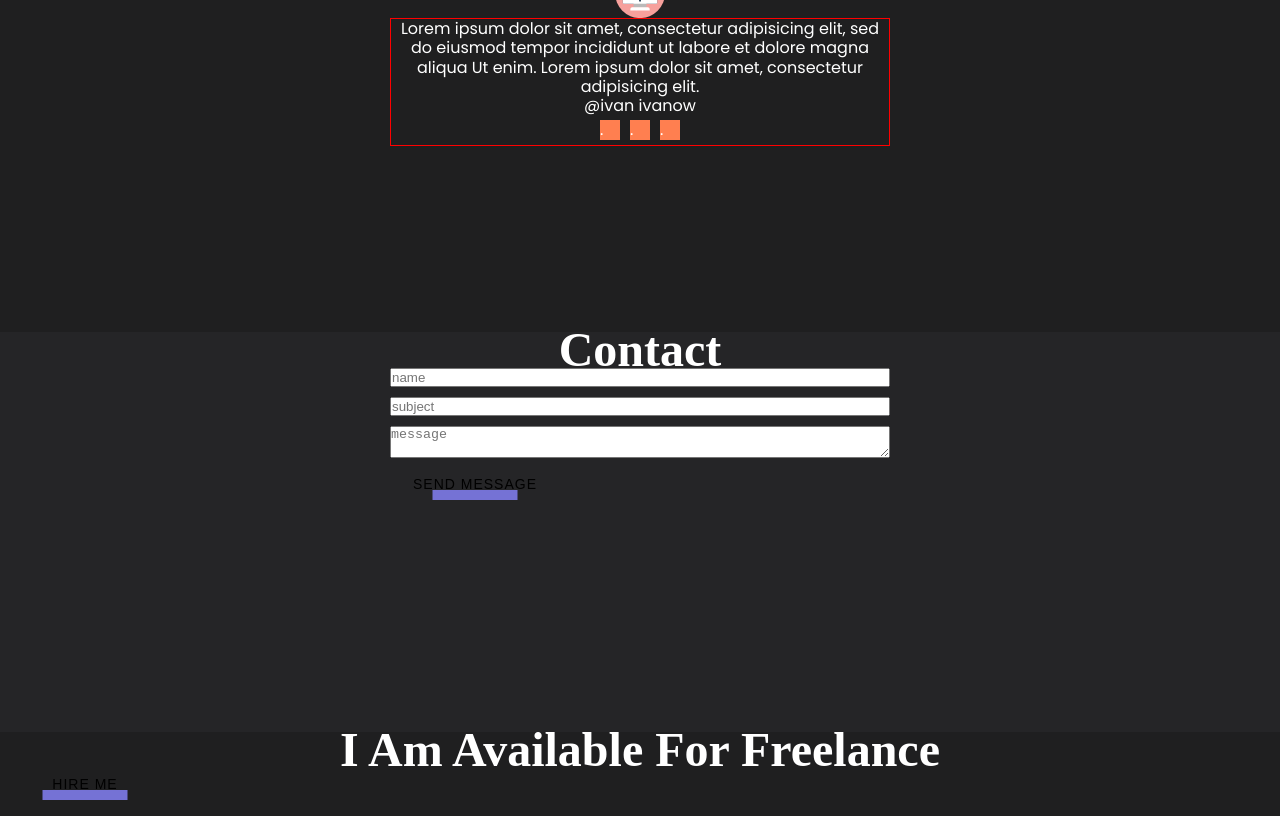
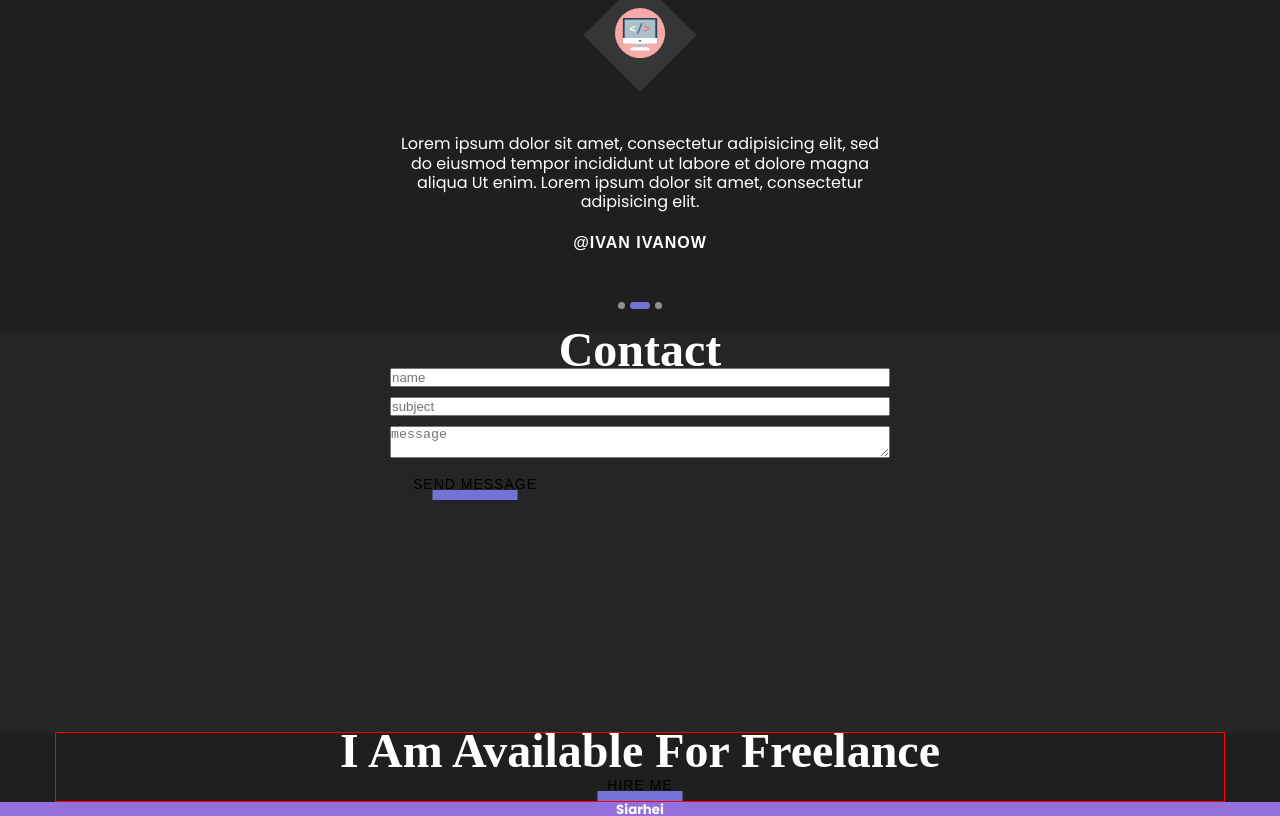
Before and after one commit to ZaikouskiSergey/portfolio, a React app: page / in a window 1280 px wide. Shown: the part 2500-3316 px from the top of the page. Built offline with nearby package versions, Linux system fonts and the light colour scheme.

Commit message:
feat: update components

```diff
--- a/src/components/skill/Skill.tsx
+++ b/src/components/skill/Skill.tsx
@@ -33,7 +33,7 @@
 const SkillText = styled.p`
   text-align: center;
 `
-const IconWrapper = styled.div`
+export const IconWrapper = styled.div`
   position: relative;
 
   &::before {
--- a/src/components/slider/Slider.tsx
+++ b/src/components/slider/Slider.tsx
@@ -1,6 +1,7 @@
 import React from 'react';
 import styled from "styled-components";
 import {FlexWrapper} from "components/FlexWrapper";
+import {theme} from "styles/Theme";
 
 export const Slider = () => {
     return (
@@ -14,9 +15,9 @@
                 </Slide>
             </FlexWrapper>
             <Pagination>
-                <span>.</span>
-                <span>.</span>
-                <span>.</span>
+                <span></span>
+                <span className={'active'}></span>
+                <span></span>
             </Pagination>
 
 
@@ -24,33 +25,44 @@
     );
 };
 const StyledSlider = styled.div`
-  border: 1px solid red;
   max-width: 500px;
   display: flex;
   flex-direction: column;
   align-items: center;
-
-
 `
 const Slide = styled.div`
-
   text-align: center;
-
 `
 const Text = styled.p`
 
 `
 const Name = styled.span`
+  font-family: "Josefin Sans", sans-serif;
+  font-weight: 600;
+  font-size: 16px;
+  letter-spacing: 1px;
+  text-transform: uppercase;
+  margin: 22px 0 42px;
+  display: inline-block;
 
 `
 const Pagination = styled.div`
 
   span {
     display: inline-block;
-    width: 20px;
-    height: 20px;
-    margin: 5px;
-    background-color: coral;
+    width: 7px;
+    height: 7px;
+
+    background-color: rgba(255, 255, 255, 0.5);
+    border-radius: 20px;
+
+    & + span{
+      margin-left: 5px;
+    }
+    &.active{
+      background-color: ${theme.colors.accent};
+      width: 20px;
+    }
   }
 
 `
--- a/src/layout/sections/slogan/Slogan.tsx
+++ b/src/layout/sections/slogan/Slogan.tsx
@@ -2,17 +2,22 @@
 import styled from "styled-components";
 import {SectionTitle} from "components/SectionTitle";
 import {Button} from "components/Button";
+import {Container} from "components/Container";
+import {FlexWrapper} from "components/FlexWrapper";
 
 export const Slogan = () => {
     return (
         <StyledSlogan>
-            <SectionTitle>I Am Available For Freelance</SectionTitle>
-            <Button>Hire me</Button>
+            <Container>
+                <FlexWrapper direction={'column'} align={'center'}>
+                    <SectionTitle>I Am Available For Freelance</SectionTitle>
+                    <Button>Hire me</Button>
+                </FlexWrapper>
+            </Container>
         </StyledSlogan>
     );
 };
 
 const StyledSlogan = styled.section`
-  background-color: cadetblue;
-  min-height: 30vh;
+
 `
--- a/src/layout/sections/testimony/Testimony.tsx
+++ b/src/layout/sections/testimony/Testimony.tsx
@@ -4,14 +4,17 @@
 import {Icon} from "components/icon/Icon";
 import {Slider} from "components/slider/Slider";
 import {FlexWrapper} from "components/FlexWrapper";
+import {IconWrapper} from "components/skill/Skill";
 
 export const Testimony = () => {
     return (
         <StyledTestimony>
             <SectionTitle>Testimony</SectionTitle>
             <FlexWrapper direction={'column'} align={'center'}>
-            <Icon iconId={"icon-logo"}/>
-            <Slider/>
+                <IconWrapper>
+                    <Icon iconId={"icon-logo"}/>
+                </IconWrapper>
+                <Slider/>
             </FlexWrapper>
 
         </StyledTestimony>
@@ -21,5 +24,7 @@
   background-color: #b0b0be;
   min-height: 50vh;
 
-
+  ${IconWrapper} {
+    margin: 40px 0 72px;
+  }
 `
```
